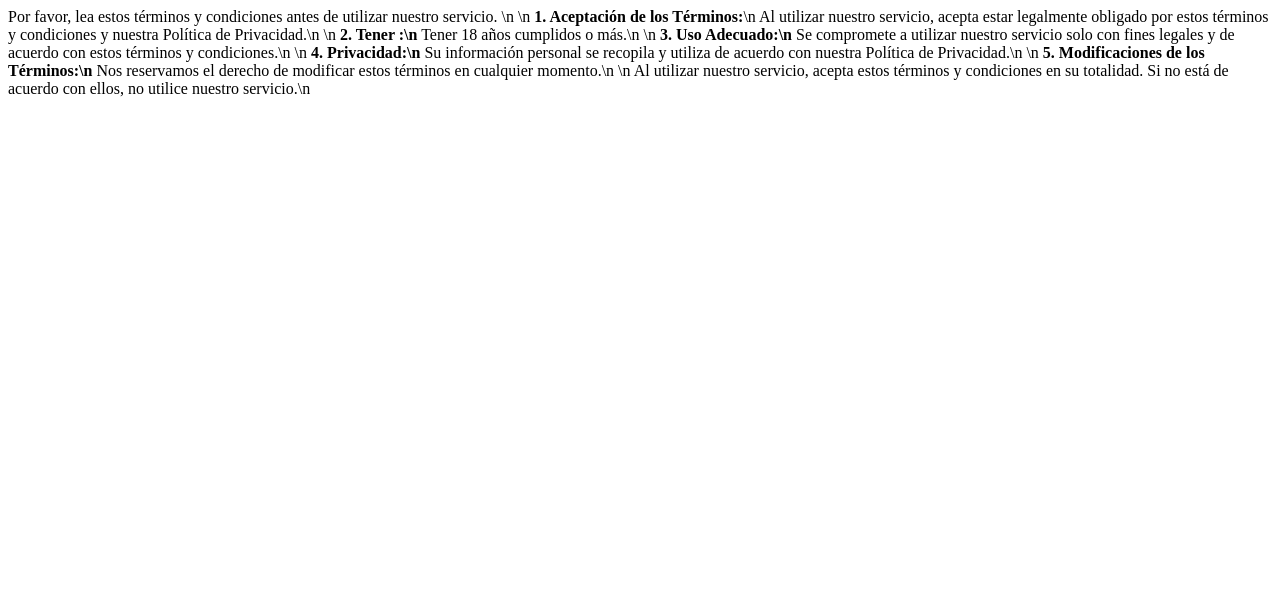
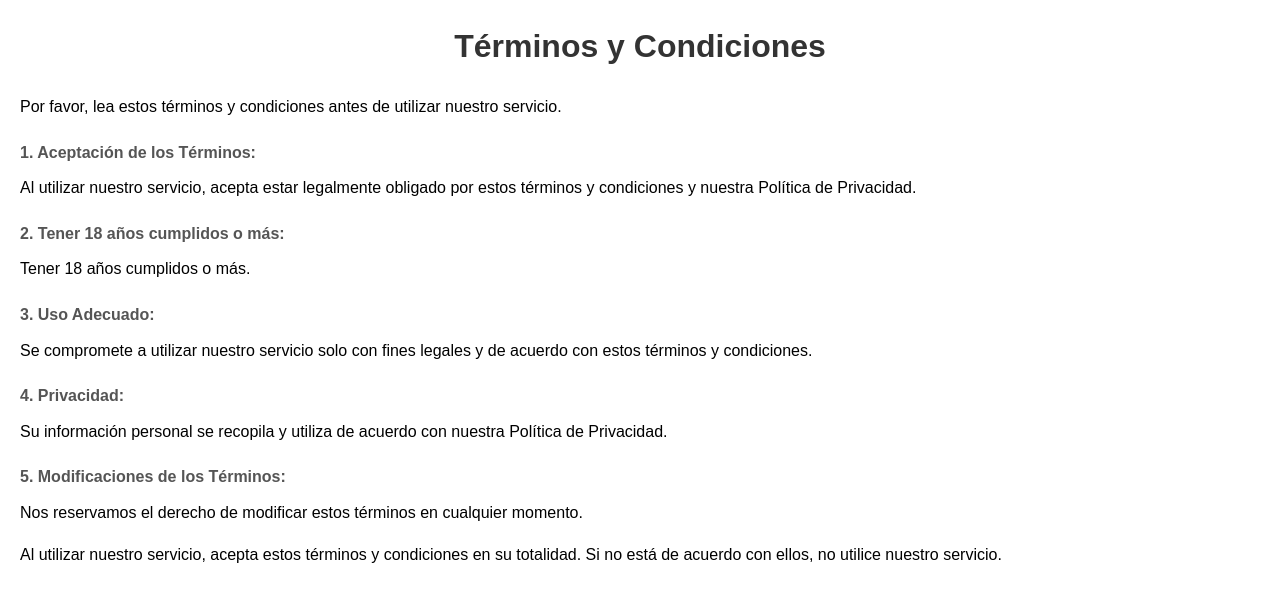
Before and after one commit to Pendragon503/Website_appUnichamba, a plain HTML site: page policy.html in a window 1280 px wide. Drawn offline with Linux system fonts and the light colour scheme.

Commit message:
Update policy.html

```diff
--- a/policy.html
+++ b/policy.html
@@ -1,13 +1,58 @@
-Por favor, lea estos términos y condiciones antes de utilizar nuestro servicio. \n
-        \n
-        <b>1. Aceptación de los Términos:</b>\n Al utilizar nuestro servicio, acepta estar legalmente obligado por estos términos y condiciones y nuestra Política de Privacidad.\n
-        \n
-         <b>2. Tener :\n</b> Tener 18 años cumplidos o más.\n
-        \n
-        <b>3. Uso Adecuado:\n</b> Se compromete a utilizar nuestro servicio solo con fines legales y de acuerdo con estos términos y condiciones.\n
-        \n
-        <b>4. Privacidad:\n</b> Su información personal se recopila y utiliza de acuerdo con nuestra Política de Privacidad.\n
-        \n
-        <b>5. Modificaciones de los Términos:\n</b> Nos reservamos el derecho de modificar estos términos en cualquier momento.\n
-        \n
-        Al utilizar nuestro servicio, acepta estos términos y condiciones en su totalidad. Si no está de acuerdo con ellos, no utilice nuestro servicio.\n
+<!DOCTYPE html>
+<html lang="es">
+
+<head>
+        <meta charset="UTF-8">
+        <meta name="viewport" content="width=device-width, initial-scale=1.0">
+        <title>Términos y Condiciones</title>
+        <style>
+                body {
+                        font-family: Arial, sans-serif;
+                        margin: 20px;
+                        line-height: 1.6;
+                }
+
+                h1 {
+                        text-align: center;
+                        color: #333;
+                }
+
+                b {
+                        display: block;
+                        margin-top: 20px;
+                        margin-bottom: 10px;
+                        color: #555;
+                }
+
+                p {
+                        margin-top: 10px;
+                }
+        </style>
+</head>
+
+<body>
+        <h1>Términos y Condiciones</h1>
+        <p>Por favor, lea estos términos y condiciones antes de utilizar nuestro servicio.</p>
+
+        <b>1. Aceptación de los Términos:</b>
+        <p>Al utilizar nuestro servicio, acepta estar legalmente obligado por estos términos y condiciones y nuestra
+                Política de Privacidad.</p>
+
+        <b>2. Tener 18 años cumplidos o más:</b>
+        <p>Tener 18 años cumplidos o más.</p>
+
+        <b>3. Uso Adecuado:</b>
+        <p>Se compromete a utilizar nuestro servicio solo con fines legales y de acuerdo con estos términos y
+                condiciones.</p>
+
+        <b>4. Privacidad:</b>
+        <p>Su información personal se recopila y utiliza de acuerdo con nuestra Política de Privacidad.</p>
+
+        <b>5. Modificaciones de los Términos:</b>
+        <p>Nos reservamos el derecho de modificar estos términos en cualquier momento.</p>
+
+        <p>Al utilizar nuestro servicio, acepta estos términos y condiciones en su totalidad. Si no está de acuerdo con
+                ellos, no utilice nuestro servicio.</p>
+</body>
+
+</html>
```
